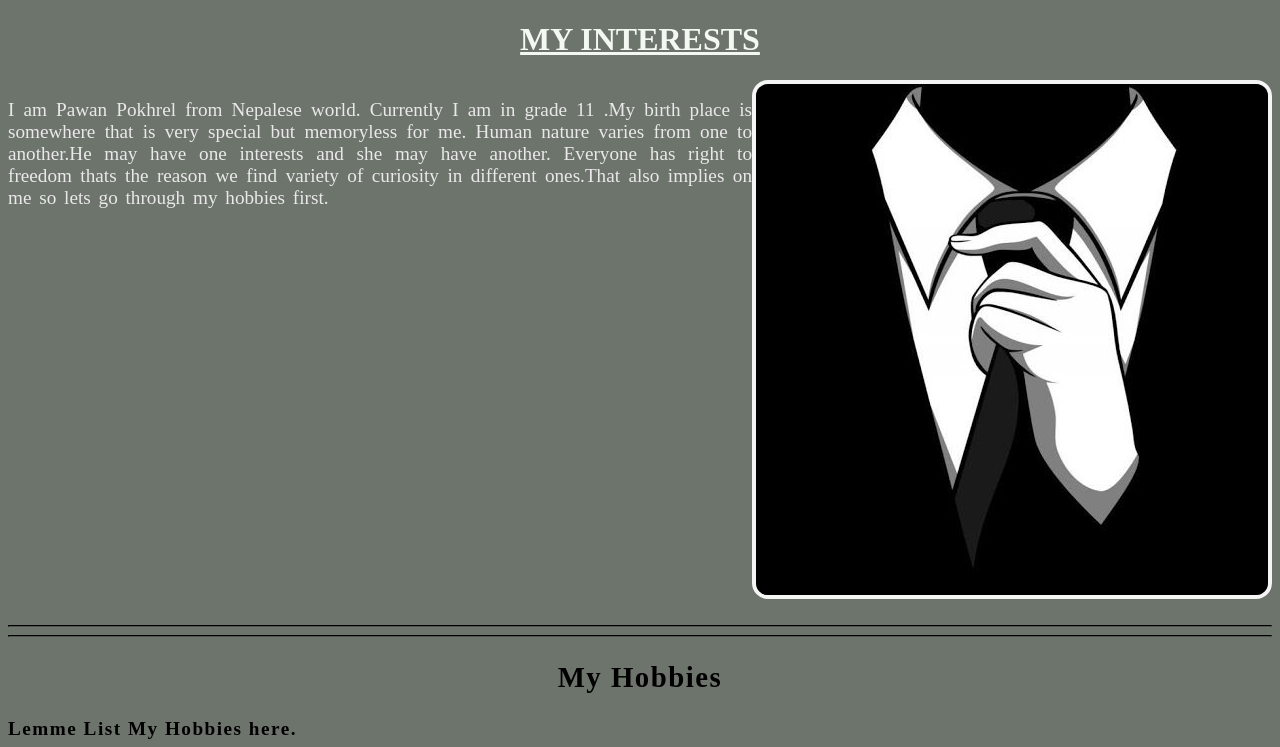
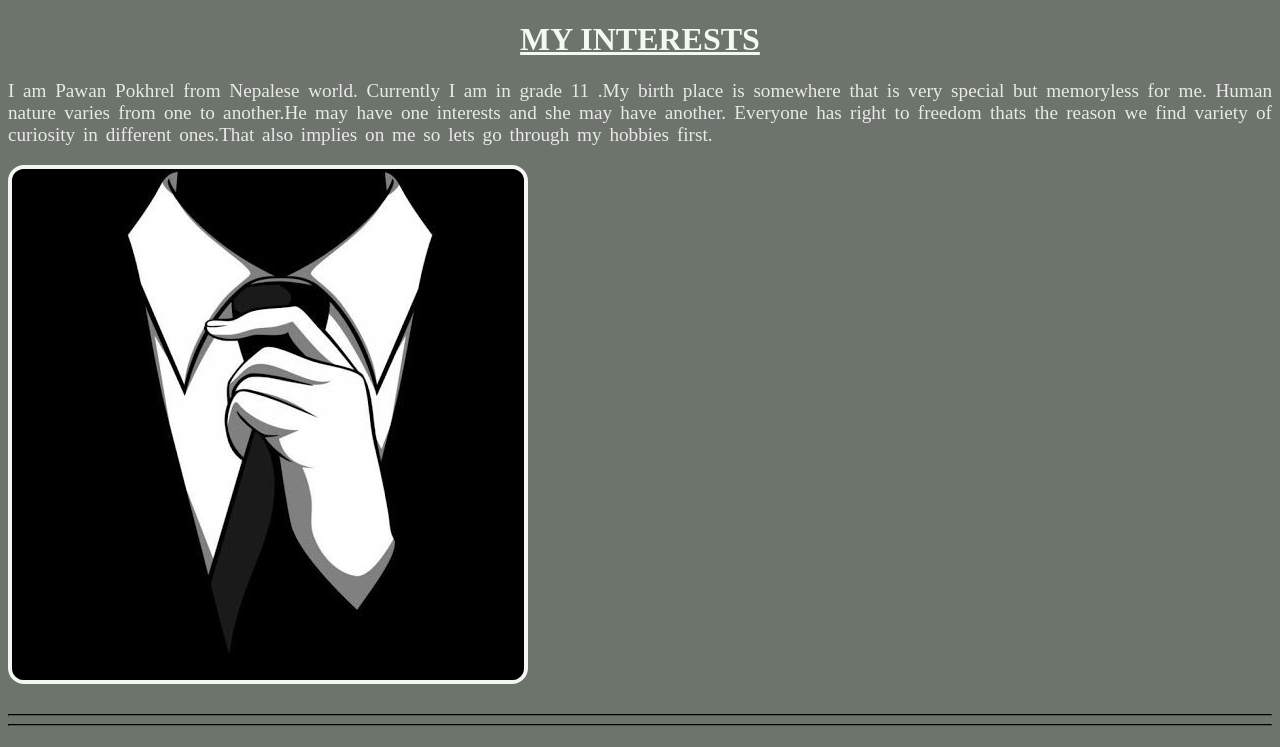
Before and after one commit to nbpawan22/forcoursera, a plain HTML site: page index.html in a window 1280 px wide. Shown: the top 747 px of the page. Drawn offline with Linux system fonts and the light colour scheme.

Commit message:
Update myinterest.css

```diff
--- a/myinterest.css
+++ b/myinterest.css
@@ -1,8 +1,4 @@
-.intro{
-    display: flex;
-    felx-wrap:wrap;
 
-}
 h1{
     color: #f4f8f3;
     text-align:center;
```
